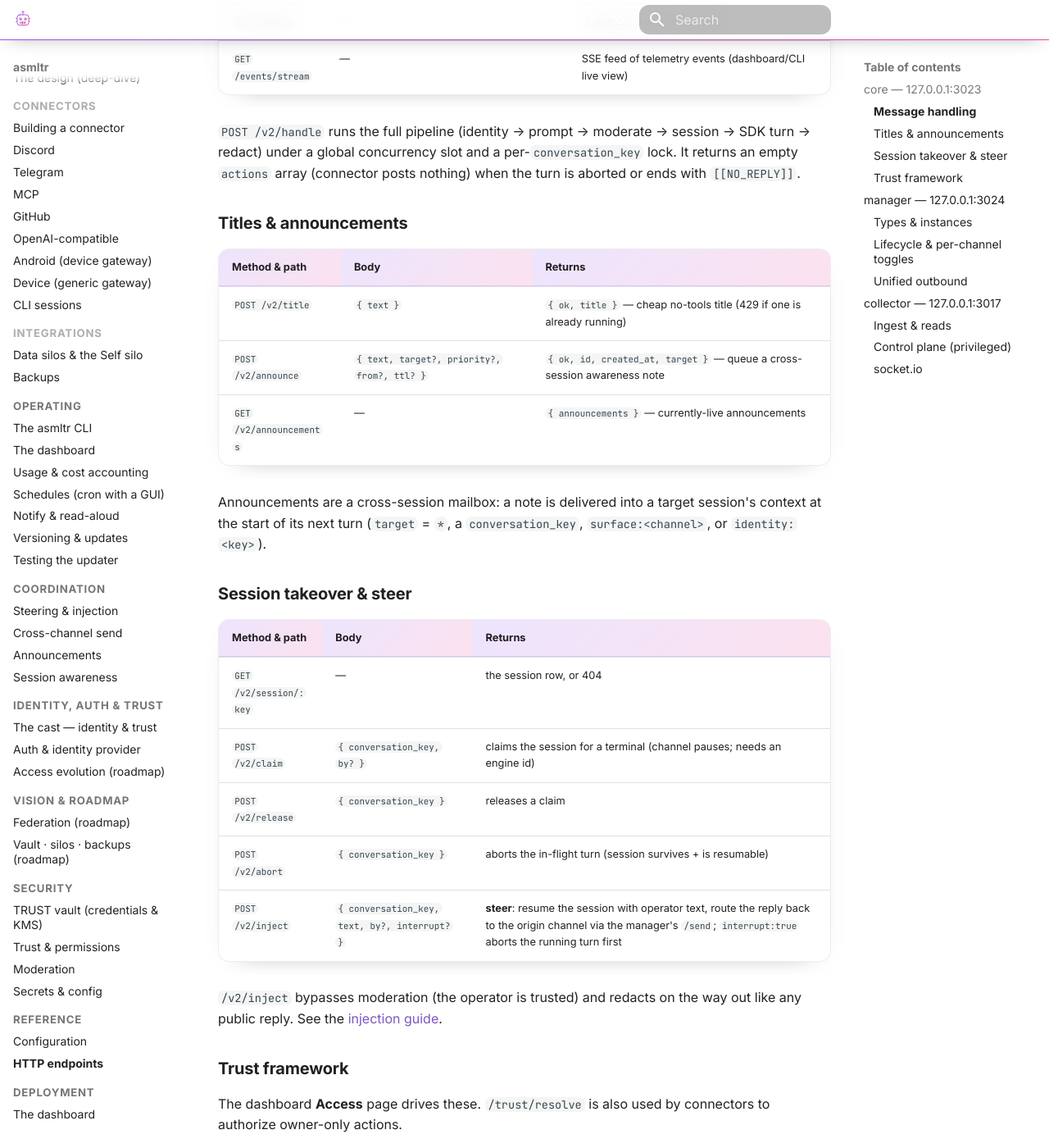
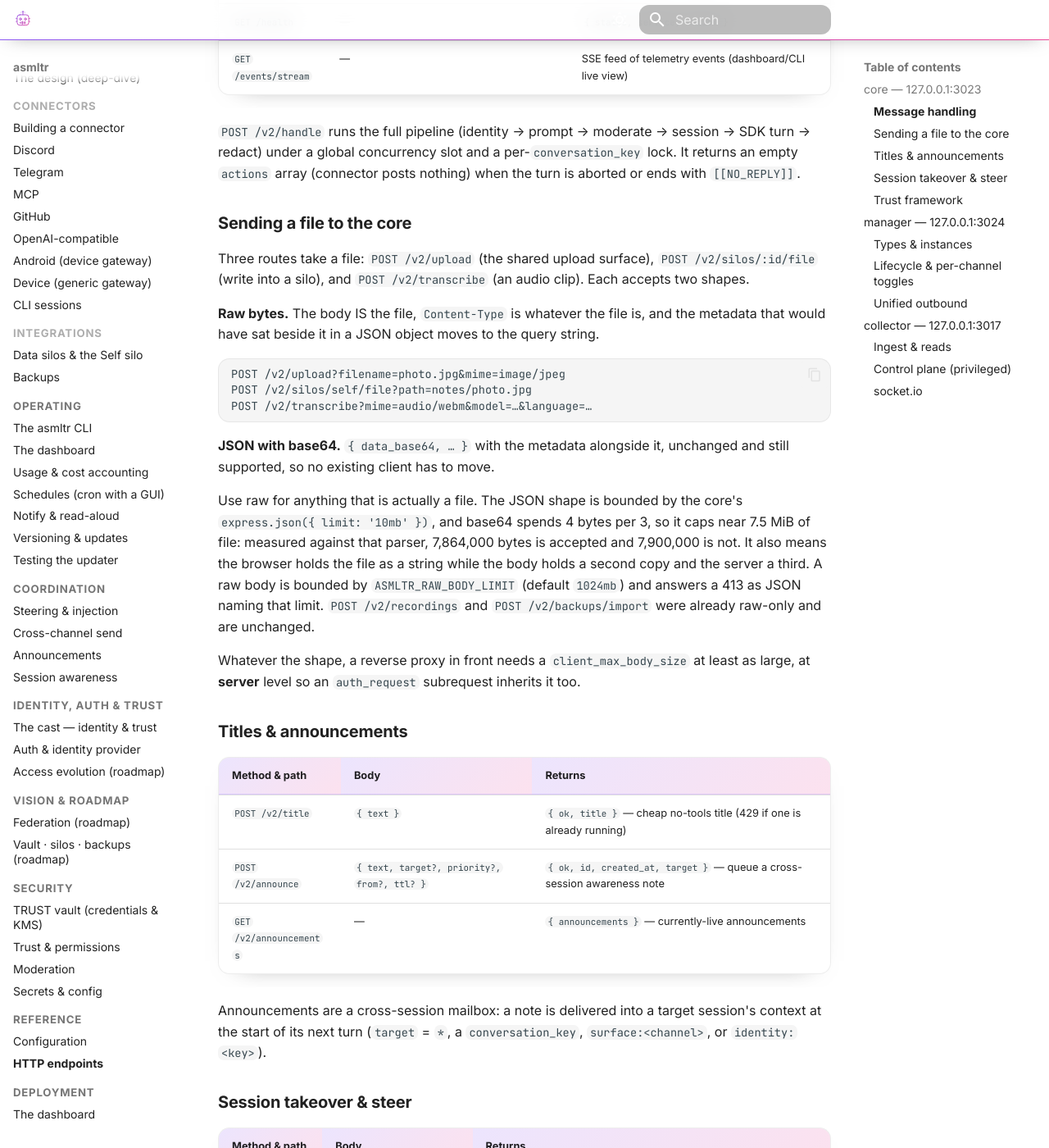
Before and after one commit to gtwy/asmltr, an MkDocs documentation site: the page built from docs/reference/api.md, in a window 1280 px wide and 1400 px high, scrolled down 1007 px. Shown: the whole window at 82% size. Built offline with MkDocs 1.6.1 and Material for MkDocs 9.7.7, drawn with Linux system fonts in a browser that asks for light colours; comment, search, counter and statistics services are not loaded.

Commit message:
docs: the two shapes for sending a file, and ASMLTR_RAW_BODY_LIMIT
api.md gains a section covering all three file routes at once rather than describing each in
isolation, because the thing worth knowing is which of the two shapes to reach for and why. It gives
the measured number, 7,864,000 bytes accepted against 7,900,000 rejected, instead of telling the
reader the JSON form is "limited".

The knob lands in .env.example and in the Core runtime table in config.md, with the note that a
reverse proxy needs a client_max_body_size at least as large, at server level so an auth_request
subrequest inherits it too. That last detail costs one line here and cost a full debugging session
the first time it was missed.

````diff
--- a/docs/reference/api.md
+++ b/docs/reference/api.md
@@ -30,6 +30,33 @@ The pipeline entrypoint plus session takeover/steer primitives and the trust fra
 `POST /v2/handle` runs the full pipeline (identity → prompt → moderate → session → SDK turn →
 redact) under a global concurrency slot and a per-`conversation_key` lock. It returns an empty
 `actions` array (connector posts nothing) when the turn is aborted or ends with `[[NO_REPLY]]`.
+
+### Sending a file to the core
+
+Three routes take a file: `POST /v2/upload` (the shared upload surface), `POST /v2/silos/:id/file`
+(write into a silo), and `POST /v2/transcribe` (an audio clip). Each accepts two shapes.
+
+**Raw bytes.** The body IS the file, `Content-Type` is whatever the file is, and the metadata that
+would have sat beside it in a JSON object moves to the query string.
+
+```
+POST /v2/upload?filename=photo.jpg&mime=image/jpeg
+POST /v2/silos/self/file?path=notes/photo.jpg
+POST /v2/transcribe?mime=audio/webm&model=…&language=…
+```
+
+**JSON with base64.** `{ data_base64, … }` with the metadata alongside it, unchanged and still
+supported, so no existing client has to move.
+
+Use raw for anything that is actually a file. The JSON shape is bounded by the core's
+`express.json({ limit: '10mb' })`, and base64 spends 4 bytes per 3, so it caps near 7.5 MiB of file:
+measured against that parser, 7,864,000 bytes is accepted and 7,900,000 is not. It also means the
+browser holds the file as a string while the body holds a second copy and the server a third. A raw
+body is bounded by `ASMLTR_RAW_BODY_LIMIT` (default `1024mb`) and answers a 413 as JSON naming that
+limit. `POST /v2/recordings` and `POST /v2/backups/import` were already raw-only and are unchanged.
+
+Whatever the shape, a reverse proxy in front needs a `client_max_body_size` at least as large, at
+**server** level so an `auth_request` subrequest inherits it too.
 
 ### Titles & announcements
 
````
Also changed, not shown: CHANGELOG.md (+13 -0 lines), docs/reference/config.md (+1 -0 lines), 1 other file.
